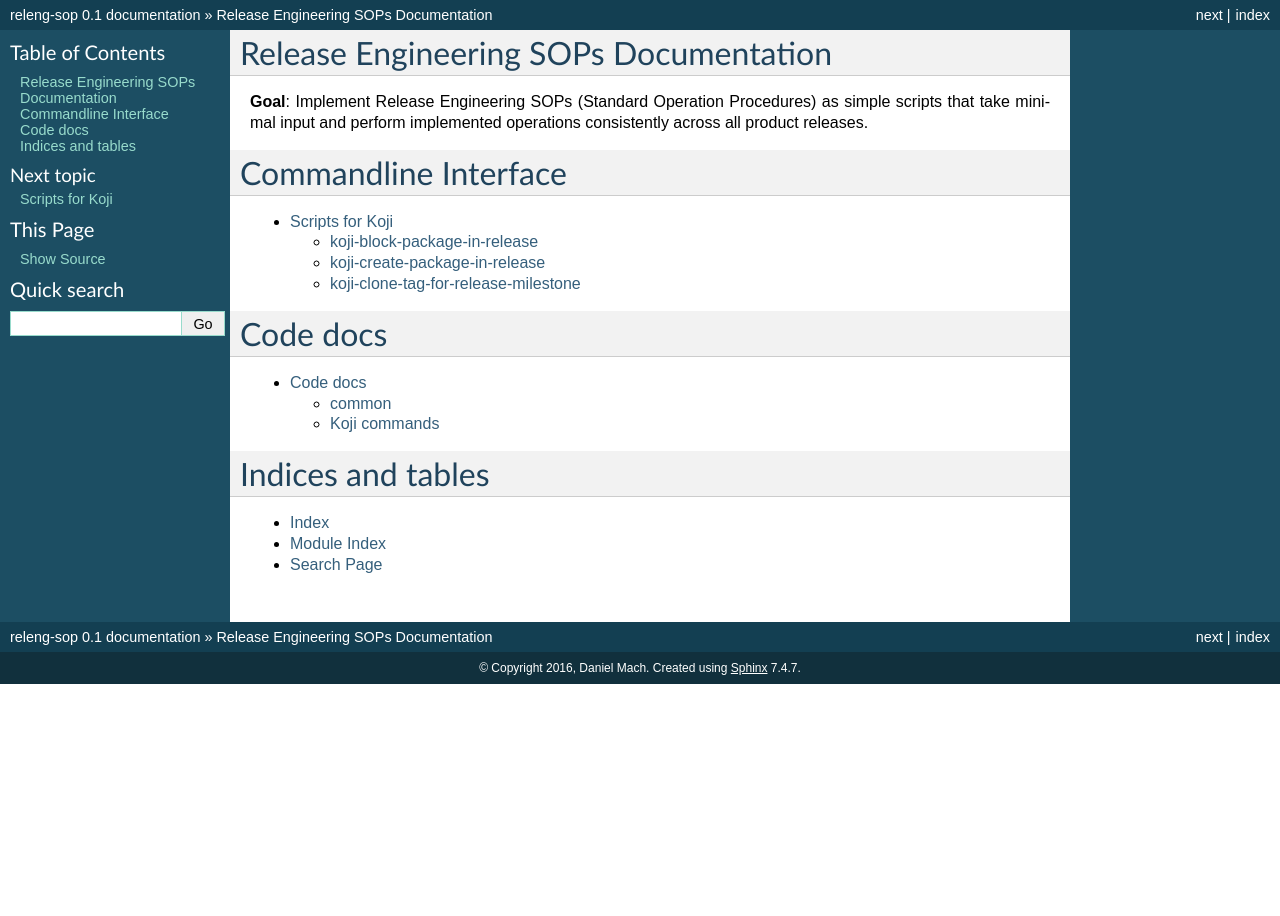
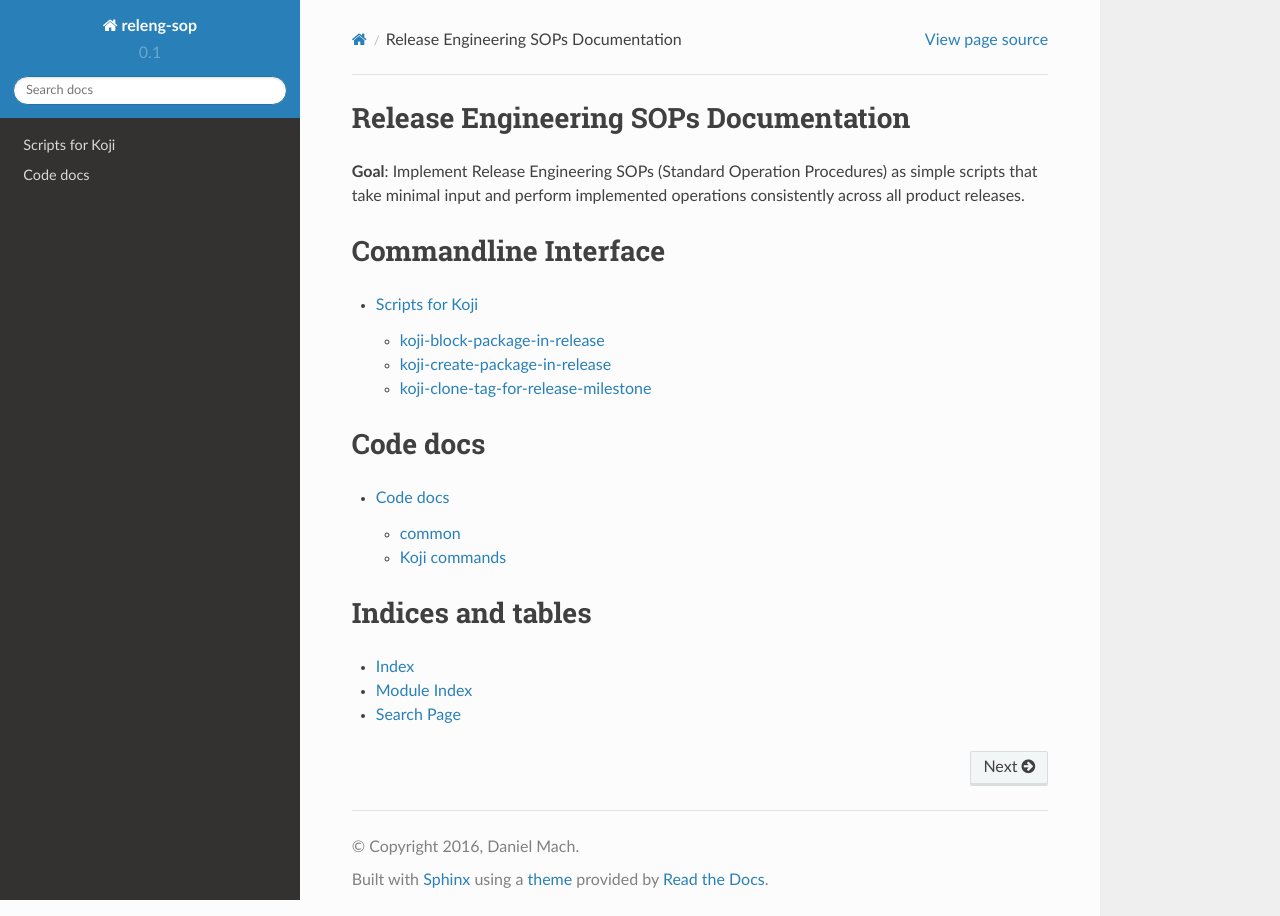
Before and after one commit to release-engineering/releng-sop, a Sphinx documentation site: the page built from docs/index.rst, in a window 1280 px wide. Built offline with Sphinx 7.4.7 and the Read the Docs theme 2.0.0, drawn with Linux system fonts in a browser that asks for light colours.

Commit message:
Use 'Read the Docs' theme for docs
Reason: to be able to tell locally how generated documentation
will look like on readthedocs.io.

```diff
--- a/docs/conf.py
+++ b/docs/conf.py
@@ -19,6 +19,7 @@
 #
 import os
 import sys
+import sphinx_rtd_theme
 sys.path.insert(0, os.path.abspath('..'))
 
 # -- General configuration ------------------------------------------------
@@ -123,7 +124,7 @@ todo_include_todos = False
 # The theme to use for HTML and HTML Help pages.  See the documentation for
 # a list of builtin themes.
 #
-html_theme = 'default'
+html_theme = 'sphinx_rtd_theme'
 
 # Theme options are theme-specific and customize the look and feel of a theme
 # further.  For a list of options available for each theme, see the
@@ -132,7 +133,7 @@ html_theme = 'default'
 # html_theme_options = {}
 
 # Add any paths that contain custom themes here, relative to this directory.
-# html_theme_path = []
+html_theme_path = [sphinx_rtd_theme.get_html_theme_path()]
 
 # The name for this set of Sphinx documents.
 # "<project> v<release> documentation" by default.
--- a/docs/requirements.txt
+++ b/docs/requirements.txt
@@ -1 +1,2 @@
 sphinx-argparse
+sphinx_rtd_theme
```
Also changed, not shown: 1 other file.
